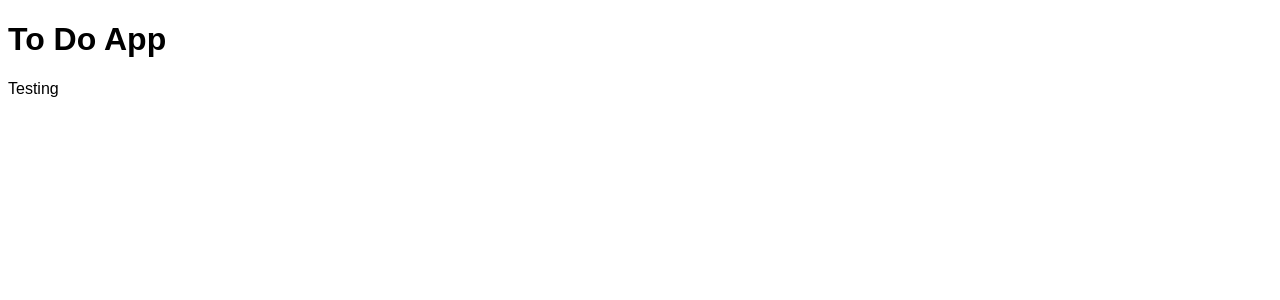
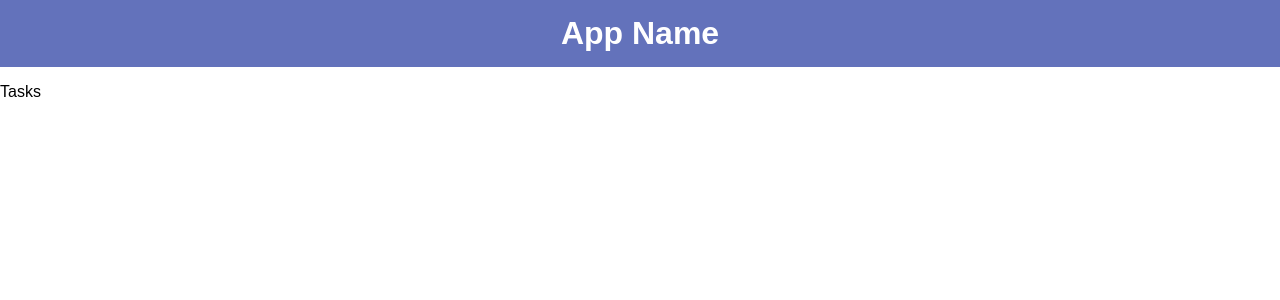
Before and after one commit to software-students-fall2022/web-app-exercise-team-12-1, a Flask app: page / in a window 1280 px wide. Shown: the top 300 px of the page. Run offline with Flask 2, Linux system fonts and the light colour scheme; data that the repository does not hold is empty.

Commit message:
basic CSS setup

```diff
--- a/static/css/styles.css
+++ b/static/css/styles.css
@@ -1,7 +1,17 @@
-head {
-  background-color: palevioletred;
+header {
+  justify-content: center;
+  text-align: center;
+  background-color: #6372BB;
+}
+
+header h1 {
+  margin: 0;
+  padding: 15px;
+  color: white;
 }
 
 body {
   font-family: Arial, Helvetica, sans-serif;
+  margin: 0;
+  padding: 0;
 }
--- a/templates/index.html
+++ b/templates/index.html
@@ -1,15 +1,21 @@
 <!DOCTYPE html>
 <html lang="en">
   <head>
-  <link rel="stylesheet" href="{{ url_for('static', filename='css/styles.css') }}" >
-  <meta charset="UTF-8">
-  <meta http-equiv="X-UA-Compatible" content="IE=edge">
-  <meta name="viewport" content="width=device-width, initial-scale=1.0">
+    <link
+      rel="stylesheet"
+      href="{{ url_for('static', filename='css/styles.css') }}"
+    />
+    <meta charset="UTF-8" />
+    <meta http-equiv="X-UA-Compatible" content="IE=edge" />
+    <meta name="viewport" content="width=device-width, initial-scale=1.0" />
     <title>Task Scheduling App</title>
   </head>
   <body>
-  <h1>To Do App</h1>
+    <header>
+      <h1>App Name</h1>
+    </header>
     <main>
-    <p>Testing</p>
+      <p>Tasks</p>
+    </main>
   </body>
 </html>
```
Lines whose indentation alone changed are shown as unchanged.
